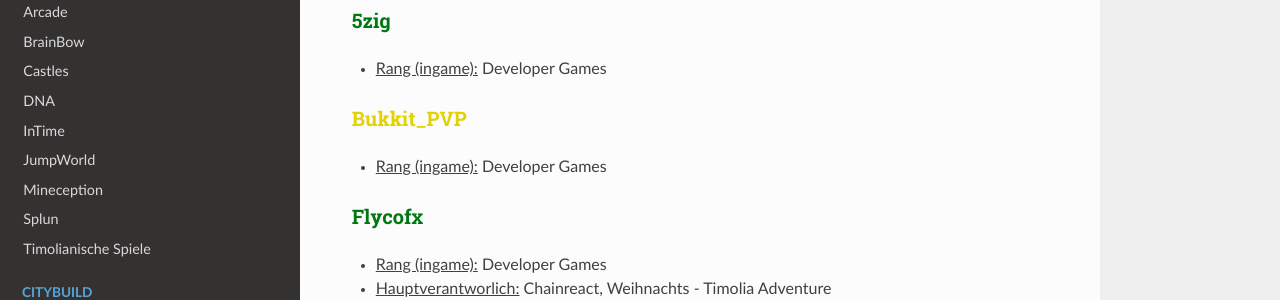
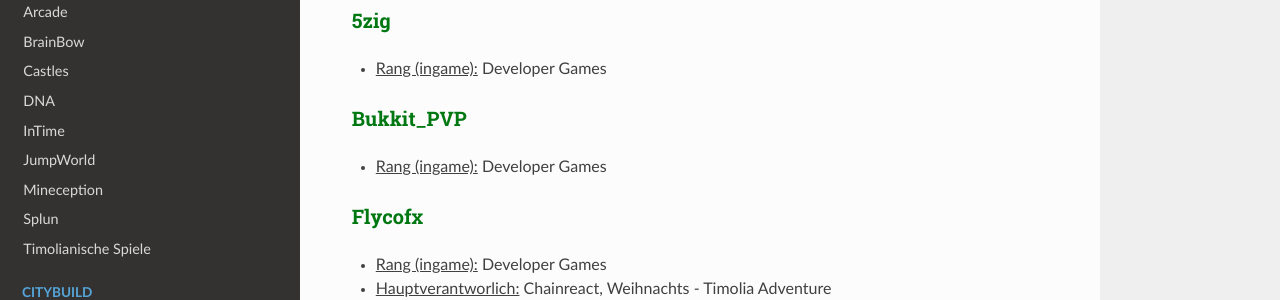
Before and after one commit to TimoliaDE/HowTo, an MkDocs documentation site: the page built from docs/ranks/team.md, in a window 1280 px wide and 900 px high, scrolled down 2407 px. Shown: the part 150-450 px from the top of the window. Built offline with MkDocs 1.6.1, drawn with Linux system fonts in a browser that asks for light colours; nearby versions of some CDN libraries; old or Windows-style settings are respelled for this version of MkDocs.

Commit message:
Paar fixes

```diff
--- a/docs/ranks/team.md
+++ b/docs/ranks/team.md
@@ -84,7 +84,7 @@ Sie kümmern sich um die Timolia-Plugins, entwickeln neue Features und Spielmodi
 ### <strong><span style="color:#007812">5zig</span></strong>
 - <u>Rang (ingame):</u> Developer Games
 
-###<strong><span style="color:#E4D100">Bukkit_PVP</span></strong>
+###<strong><span style="color:#007812">Bukkit_PVP</span></strong>
 - <u>Rang (ingame):</u> Developer Games
 
 ### <strong><span style="color:#007812">Flycofx</span></strong>
```
Also changed, not shown: docs/ranks/responsibilities.md (+1 -0 lines).
